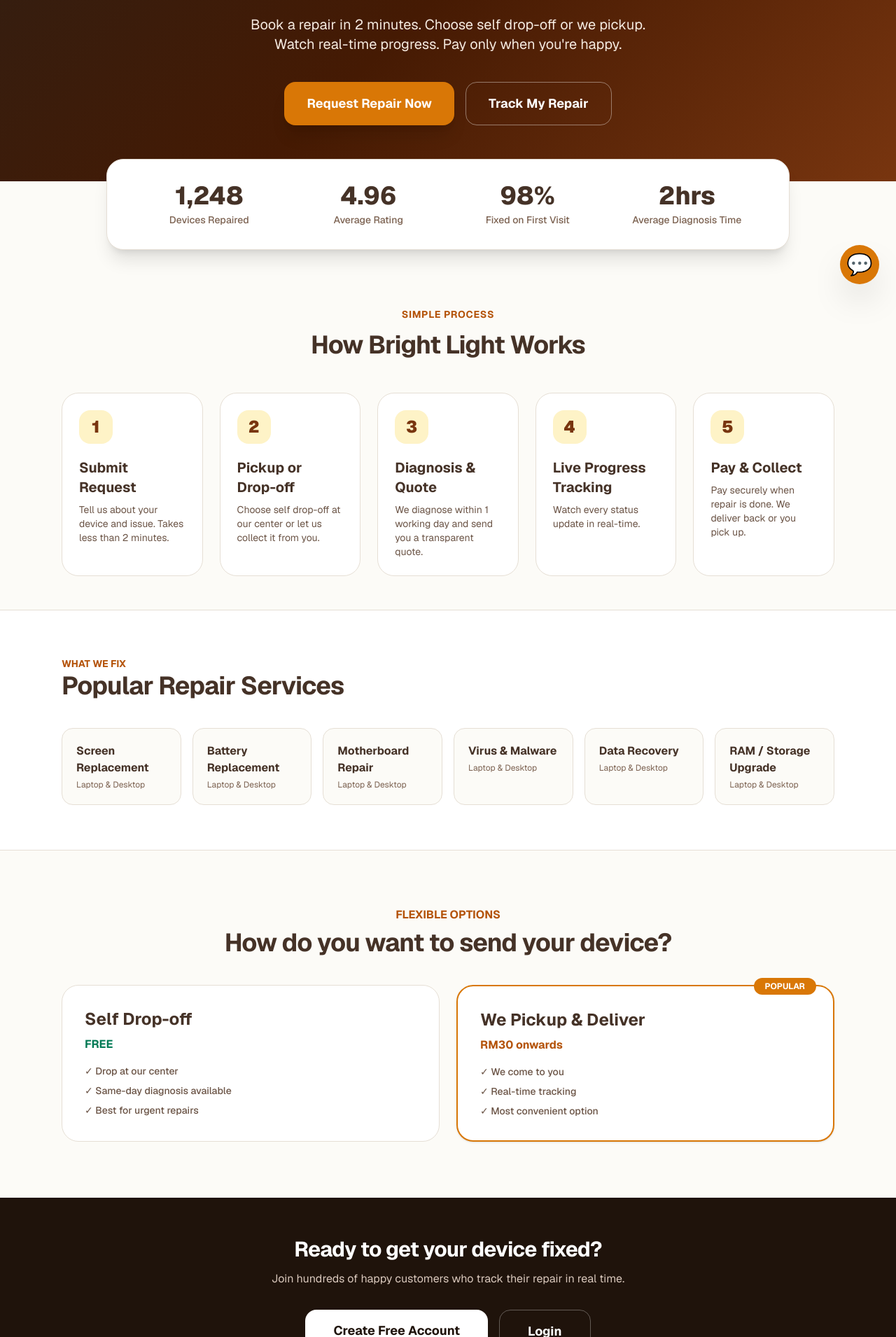
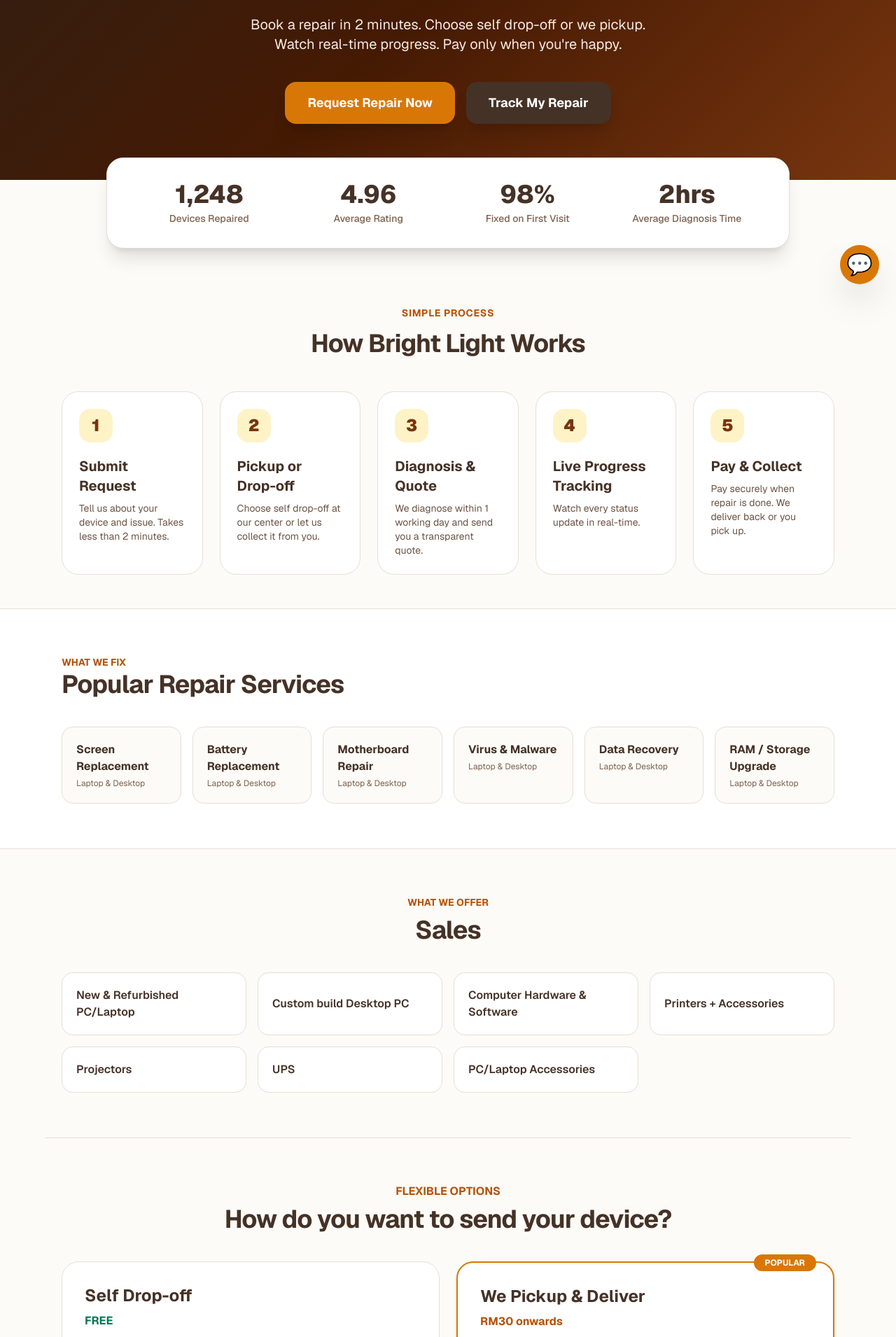
Before and after one commit to Shiyiguang03/brightlight, a Next.js app: page / in a window 1280 px wide. Shown: the part 370-2280 px from the top of the page at 70% size. Built offline with nearby package versions, Linux system fonts and the light colour scheme.

Commit message:
update home page

```diff
--- a/app/page.tsx
+++ b/app/page.tsx
@@ -13,6 +13,19 @@
       setUserName(user.fullName);
     }
   }, []);
+
+  // Improved login prompt function
+  const handleProtectedAction = (path: string, message: string) => {
+    const user = localStorage.getItem('user');
+    if (user) {
+      window.location.href = path;
+    } else {
+      // More professional prompt
+      if (confirm(`${message}\n\nDo you want to login now?`)) {
+        window.location.href = '/login';
+      }
+    }
+  };
 
   return (
     <div className="min-h-screen font-sans" style={{ backgroundColor: '#fcfbf7', color: '#453227' }}>
@@ -32,7 +45,6 @@
             </span>
           </div>
 
-          {/* Heading - Original on desktop, fixed on mobile */}
           <h1 className="text-5xl md:text-6xl font-bold tracking-tighter mb-6 text-white">
             Computer & Laptop <br className="hidden md:block" />
             Peripheral Repairs<br />
@@ -44,18 +56,10 @@
             Watch real-time progress. Pay only when you're happy.
           </p>
 
-          {/* Buttons - Original layout on desktop */}
+          {/* Buttons - Now both solid */}
           <div className="flex flex-col sm:flex-row gap-4 justify-center">
             <button
-              onClick={() => {
-                const user = localStorage.getItem('user');
-                if (user) {
-                  window.location.href = '/request-repair';
-                } else {
-                  alert('Please login first to submit a repair request.');
-                  window.location.href = '/login';
-                }
-              }}
+              onClick={() => handleProtectedAction('/request-repair', 'Please login to submit a repair request.')}
               className="inline-flex items-center justify-center gap-x-3 text-white font-bold px-8 py-4 rounded-2xl text-lg transition shadow-xl"
               style={{ backgroundColor: '#d97706' }}
             >
@@ -63,17 +67,9 @@
             </button>
 
             <button
-              onClick={() => {
-                const user = localStorage.getItem('user');
-                if (user) {
-                  window.location.href = '/my-repairs';
-                } else {
-                  alert('Please login first to track your repairs.');
-                  window.location.href = '/login';
-                }
-              }}
-              className="inline-flex items-center justify-center gap-x-3 border font-bold px-8 py-4 rounded-2xl text-lg transition hover:bg-white/5"
-              style={{ borderColor: 'rgba(255,255,255,0.4)' }}
+              onClick={() => handleProtectedAction('/my-repairs', 'Please login to track your repairs.')}
+              className="inline-flex items-center justify-center gap-x-3 font-bold px-8 py-4 rounded-2xl text-lg transition shadow-xl"
+              style={{ backgroundColor: '#453227', color: 'white' }}
             >
               Track My Repair
             </button>
@@ -153,8 +149,36 @@
         </div>
       </section>
 
+      {/* NEW: Sales Section */}
+      <section className="max-w-6xl mx-auto px-6 py-16">
+        <div className="text-center mb-10">
+          <span className="font-bold text-sm" style={{ color: '#b45309' }}>WHAT WE OFFER</span>
+          <h2 className="text-4xl font-bold tracking-tight mt-2" style={{ color: '#453227' }}>Sales</h2>
+        </div>
+
+        <div className="grid grid-cols-2 md:grid-cols-3 lg:grid-cols-4 gap-4">
+          {[
+            "New & Refurbished PC/Laptop",
+            "Custom build Desktop PC",
+            "Computer Hardware & Software",
+            "Printers + Accessories",
+            "Projectors",
+            "UPS",
+            "PC/Laptop Accessories"
+          ].map((item, index) => (
+            <div
+              key={index}
+              className="bg-white border rounded-2xl p-5 hover:shadow-md transition flex items-center"
+              style={{ borderColor: '#e6dfd5' }}
+            >
+              <div className="font-semibold" style={{ color: '#453227' }}>{item}</div>
+            </div>
+          ))}
+        </div>
+      </section>
+
       {/* Delivery Options */}
-      <section id="delivery" className="max-w-6xl mx-auto px-6 py-20">
+      <section id="delivery" className="max-w-6xl mx-auto px-6 py-16 border-t" style={{ borderColor: '#e6dfd5' }}>
         <div className="text-center mb-10">
           <span className="font-bold" style={{ color: '#b45309' }}>FLEXIBLE OPTIONS</span>
           <h2 className="text-4xl font-bold tracking-tight mt-2" style={{ color: '#453227' }}>How do you want to send your device?</h2>
@@ -184,7 +208,8 @@
         </div>
       </section>
 
-      {/* Final CTA */}
+      {/* Final CTA - Hidden when logged in */}
+      {!userName && (
         <div style={{ backgroundColor: '#1f130b' }} className="text-white py-14">
           <div className="max-w-4xl mx-auto px-6 text-center">
             <h2 className="text-3xl font-bold tracking-tight mb-3 text-white">Ready to get your device fixed?</h2>
@@ -196,6 +221,7 @@
             </div>
           </div>
         </div>
+      )}
 
       {/* Footer */}
       <footer className="bg-white border-t py-10" style={{ borderColor: '#e6dfd5' }}>
```
Lines whose indentation alone changed are shown as unchanged.
